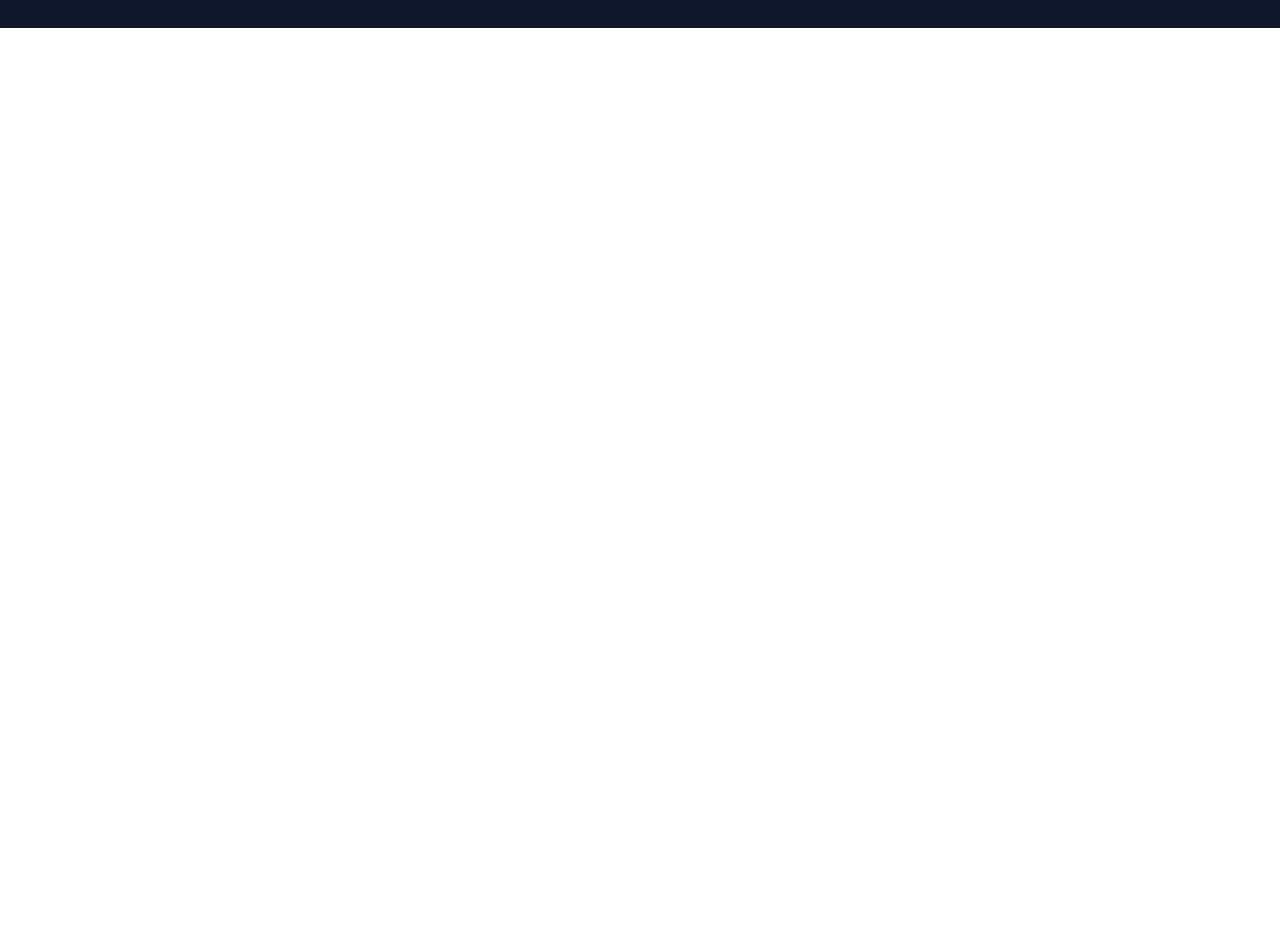
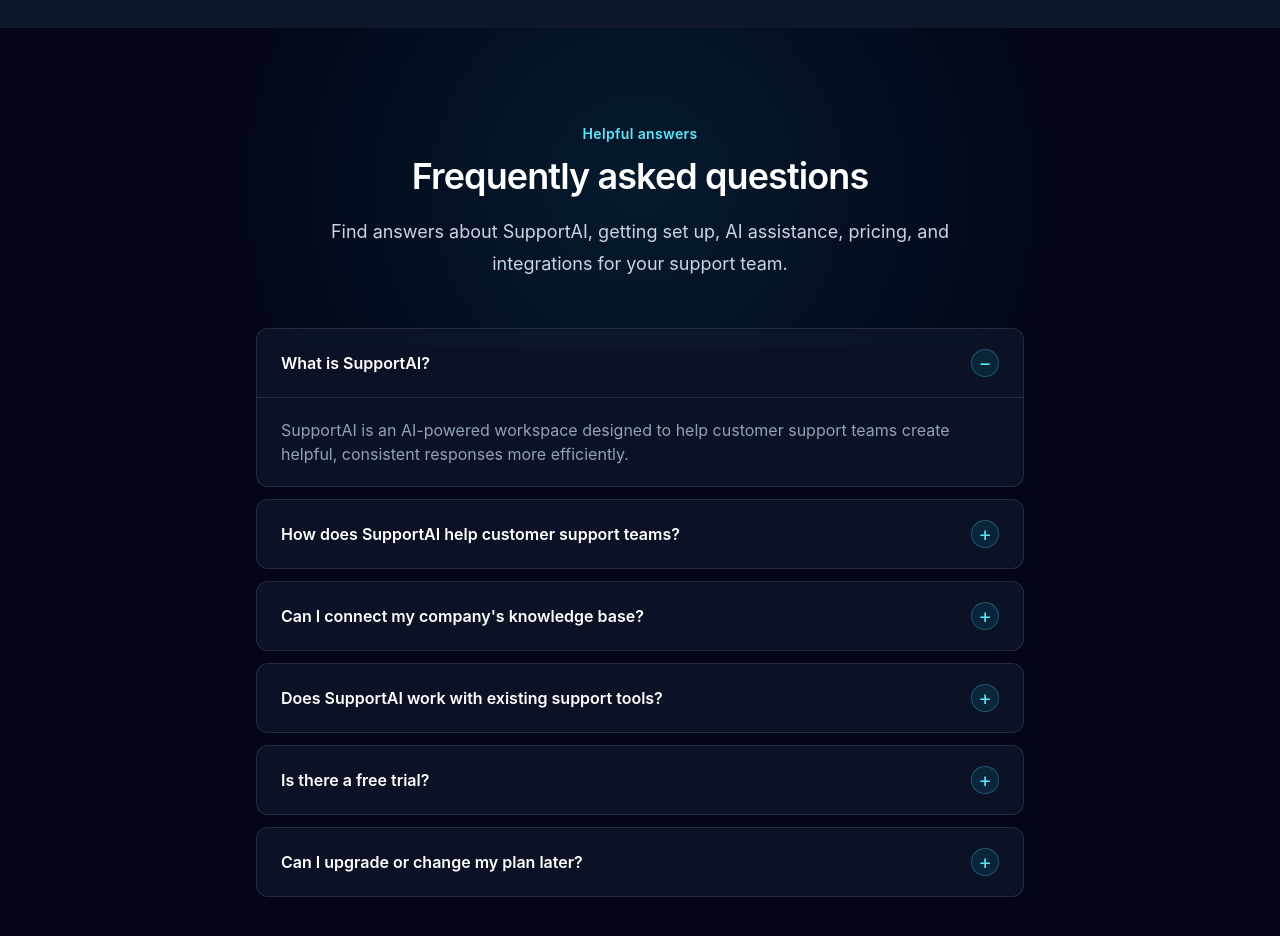
Before and after one commit to kyyumlk01/supportai, a React (Vite) app in the folder frontend/: page / in a window 1280 px wide. Shown: the part 3320-4256 px from the top of the page. Before the commit the page ends 3348 px from the top, so only its background shows below. Built offline with nearby package versions, Linux system fonts and the light colour scheme.

Commit message:
feat: add FAQ section to homepage

```diff
--- /dev/null
+++ b/frontend/src/components/home/FAQSection.tsx
@@ -0,0 +1,104 @@
+import { useState } from "react";
+
+type FAQ = {
+  question: string;
+  answer: string;
+};
+
+const faqs: FAQ[] = [
+  {
+    question: "What is SupportAI?",
+    answer: "SupportAI is an AI-powered workspace designed to help customer support teams create helpful, consistent responses more efficiently.",
+  },
+  {
+    question: "How does SupportAI help customer support teams?",
+    answer: "It gives agents context-aware reply suggestions based on your trusted information, helping them respond faster while staying on message.",
+  },
+  {
+    question: "Can I connect my company's knowledge base?",
+    answer: "Yes. You can bring FAQs, product details, policies, and support documentation into SupportAI to inform AI assistance.",
+  },
+  {
+    question: "Does SupportAI work with existing support tools?",
+    answer: "SupportAI is built to work alongside the tools your team already uses. Available integrations can depend on your plan and setup.",
+  },
+  {
+    question: "Is there a free trial?",
+    answer: "Yes. Starter and Growth plans include a free trial so your team can explore SupportAI before committing.",
+  },
+  {
+    question: "Can I upgrade or change my plan later?",
+    answer: "Yes. You can move to a plan that better fits your team's needs as your support operation grows.",
+  },
+];
+
+function FAQSection() {
+  const [openIndex, setOpenIndex] = useState<number | null>(0);
+
+  const toggleFAQ = (index: number) => {
+    setOpenIndex((currentIndex) => (currentIndex === index ? null : index));
+  };
+
+  return (
+    <section
+      id="faq"
+      className="relative isolate overflow-hidden bg-slate-950 px-4 py-20 sm:px-6 sm:py-24 lg:px-8"
+      aria-labelledby="faq-heading"
+    >
+      <div className="absolute inset-x-0 top-0 -z-10 h-80 bg-[radial-gradient(circle_at_center,_rgba(34,211,238,0.1),_transparent_62%)]" />
+
+      <div className="mx-auto max-w-7xl">
+        <div className="mx-auto max-w-2xl text-center">
+          <p className="text-sm font-semibold tracking-wide text-cyan-300">Helpful answers</p>
+          <h2 id="faq-heading" className="mt-3 text-3xl font-semibold tracking-tight text-white sm:text-4xl">
+            Frequently asked questions
+          </h2>
+          <p className="mt-5 text-base leading-7 text-slate-300 sm:text-lg sm:leading-8">
+            Find answers about SupportAI, getting set up, AI assistance, pricing, and integrations for your support team.
+          </p>
+        </div>
+
+        <div className="mx-auto mt-12 max-w-3xl space-y-3">
+          {faqs.map((faq, index) => {
+            const isOpen = openIndex === index;
+            const buttonId = `faq-question-${index}`;
+            const panelId = `faq-answer-${index}`;
+
+            return (
+              <article
+                key={faq.question}
+                className="overflow-hidden rounded-xl border border-white/10 bg-slate-900/75 transition-colors hover:border-cyan-300/30"
+              >
+                <h3>
+                  <button
+                    id={buttonId}
+                    type="button"
+                    className="flex w-full items-center justify-between gap-6 px-5 py-5 text-left text-base font-semibold text-white transition-colors hover:text-cyan-200 focus-visible:outline-2 focus-visible:outline-offset-[-2px] focus-visible:outline-cyan-300 sm:px-6"
+                    aria-expanded={isOpen}
+                    aria-controls={panelId}
+                    onClick={() => toggleFAQ(index)}
+                  >
+                    <span>{faq.question}</span>
+                    <span
+                      className="flex size-7 shrink-0 items-center justify-center rounded-full border border-cyan-300/25 bg-cyan-400/10 text-xl font-normal leading-none text-cyan-300"
+                      aria-hidden="true"
+                    >
+                      {isOpen ? "−" : "+"}
+                    </span>
+                  </button>
+                </h3>
+                {isOpen && (
+                  <div id={panelId} role="region" aria-labelledby={buttonId} className="border-t border-white/10 px-5 py-5 sm:px-6">
+                    <p className="text-sm leading-6 text-slate-400 sm:text-base">{faq.answer}</p>
+                  </div>
+                )}
+              </article>
+            );
+          })}
+        </div>
+      </div>
+    </section>
+  );
+}
+
+export default FAQSection;
--- a/frontend/src/pages/home/HomePage.tsx
+++ b/frontend/src/pages/home/HomePage.tsx
@@ -4,6 +4,7 @@ import TrustedCompanies from "../../components/home/TrustedCompanies";
 import FeaturesSection from "../../components/home/FeaturesSection";
 import HowItWorksSection from "../../components/home/HowItWorksSection";
 import PricingSection from "../../components/home/PricingSection";
+import FAQSection from "../../components/home/FAQSection";
 
 function HomePage() {
   return (
@@ -14,6 +15,7 @@ function HomePage() {
       <FeaturesSection />
       <HowItWorksSection />
       <PricingSection />
+      <FAQSection />
     </>
   );
 }
```
